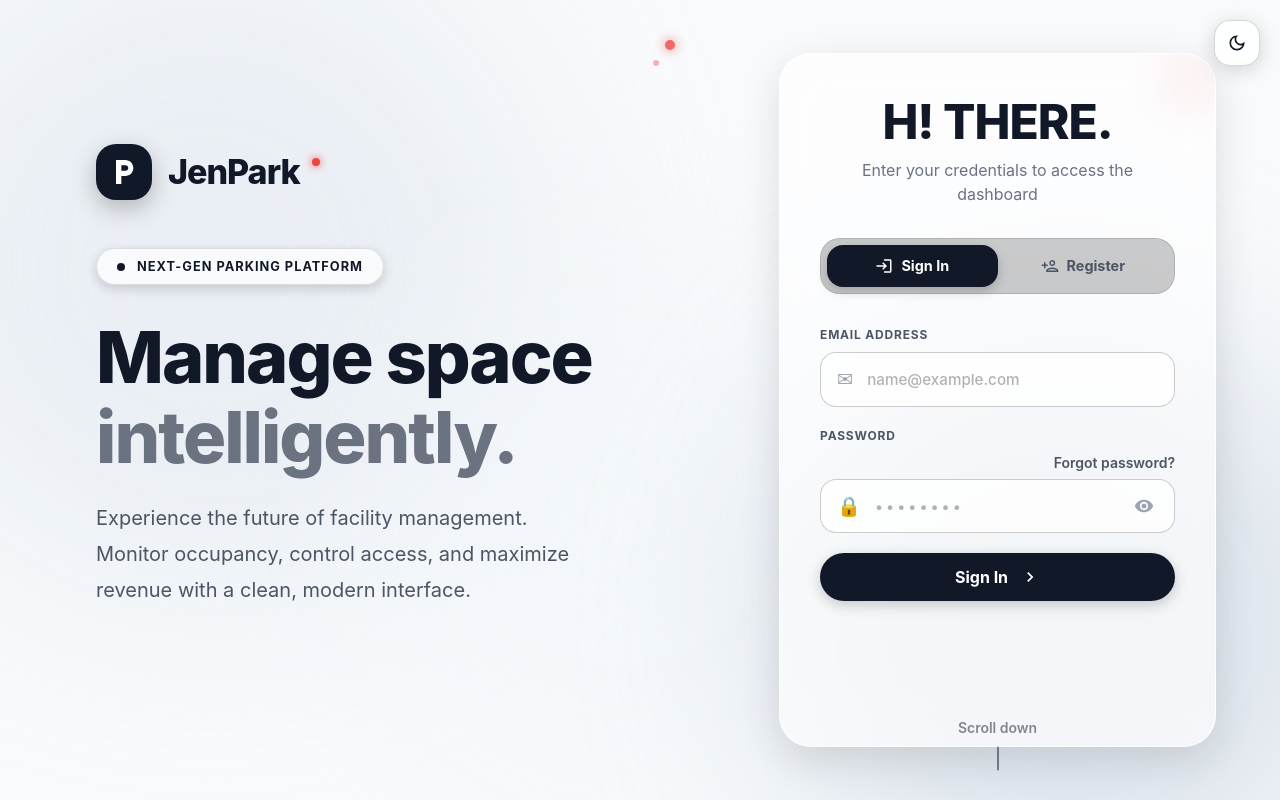
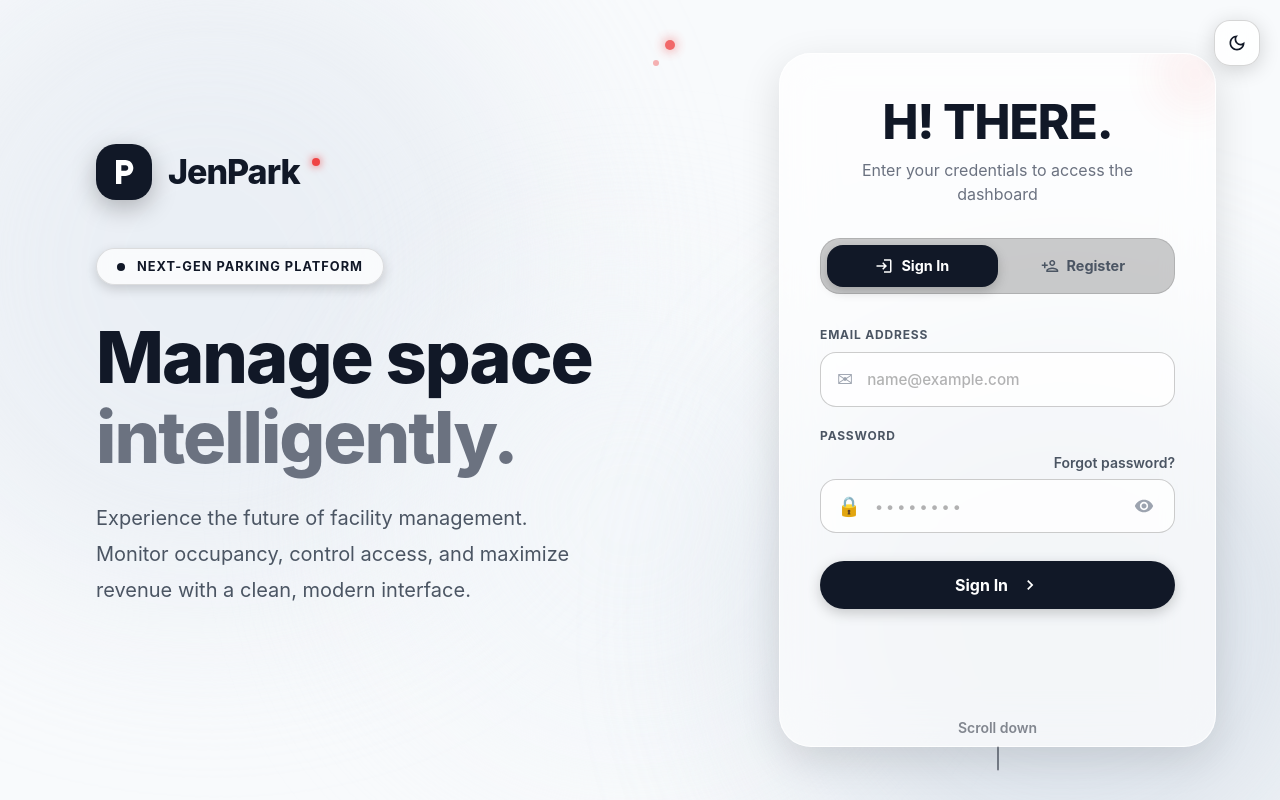
Before and after one commit to NameisAswin/Jenpark-Web, a React (Vite) app: page /login in a window 1280 px wide. Shown: the top 800 px of the page. Built offline with nearby package versions, Linux system fonts and the light colour scheme; no server answers.

Commit message:
style: move sign in button lower

```diff
--- a/src/pages/Login.jsx
+++ b/src/pages/Login.jsx
@@ -515,9 +515,9 @@ export default function LoginPage() {
                               </Box>
                             </Field>
 
-
-
-                            <SubmitBtn loading={loading} label="Sign In" isDark={isDark} />
+                            <Box sx={{ mt: 1.5 }}>
+                              <SubmitBtn loading={loading} label="Sign In" isDark={isDark} />
+                            </Box>
                           </Stack>
                         </Box>
                       </motion.div>
```
